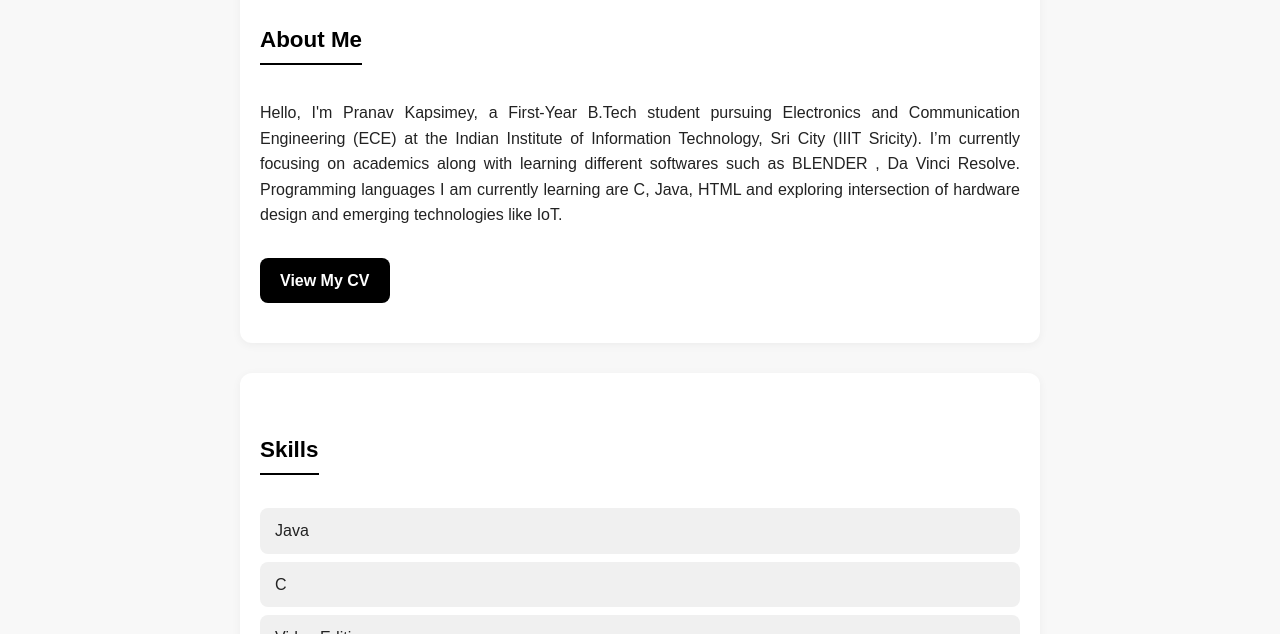
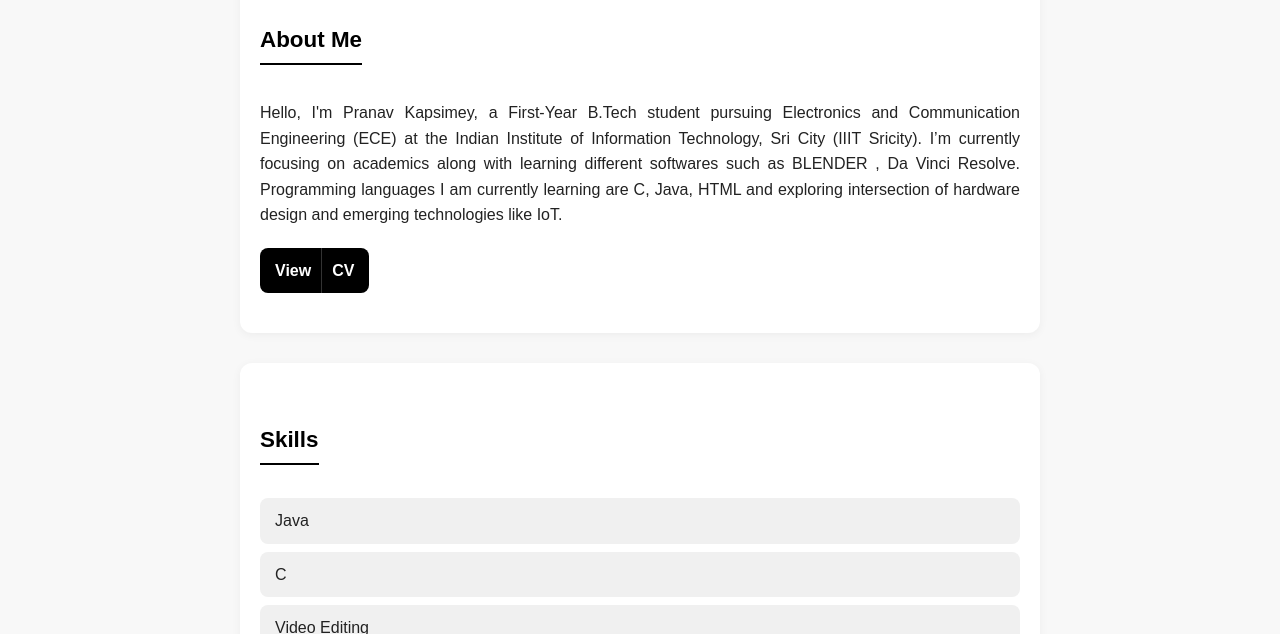
Before and after one commit to pranavkapsimey/My-portfolio, a plain HTML site: page index.html in a window 1280 px wide. Shown: the part 473-1107 px from the top of the page. Drawn offline with Linux system fonts and the light colour scheme.

Commit message:
Refactor CV button styles and layout
Updated button styles and layout in the CV section.

```diff
--- a/index.html
+++ b/index.html
@@ -46,15 +46,17 @@
       margin: 0;
       display: flex;
       justify-content: center;
-      flex-wrap: wrap; /* Allows buttons to stack on small screens */
+      flex-wrap: wrap;
     }
 
     nav li {
-      margin: 5px 10px; /* Space between buttons */
+      margin: 5px 10px;
     }
 
+    /* --- UPDATED BUTTON STYLES START --- */
     nav a {
-      color: white;
+      color: #331919; /* Dark text */
+      background-color: white; /* Solid white background */
       text-decoration: none;
       font-weight: bold;
       font-size: 0.9em;
@@ -65,10 +67,12 @@
     }
 
     nav a:hover {
-      background-color: white;
-      color: #331919; /* Dark header color */
+      background-color: #ddd; /* Light grey on hover */
+      color: #000; /* Black text */
       text-decoration: none;
+      border-color: #ddd; /* Match border to hover bg */
     }
+    /* --- UPDATED BUTTON STYLES END --- */
 
     section {
       background-color: #fff;
@@ -104,20 +108,39 @@
       margin: 10px 0;
     }
 
-    .cv-button {
-      display: inline-block;
-      background-color: #000; /* Black button */
-      color: #fff; /* White text */
-      padding: 10px 20px;
+    .cv-button-group {
+      display: flex;
+      margin-top: 20px;
+    }
+
+    .cv-button-left,
+    .cv-button-right {
+      background-color: #000;
+      color: #fff;
+      padding: 10px 15px;
       text-decoration: none;
       font-weight: bold;
-      border-radius: 8px;
-      margin-top: 20px; /* Space from the paragraph above */
-      transition: all 0.3s ease;
+      transition: background-color 0.3s ease;
+      display: inline-block;
+      line-height: 1.6;
     }
 
-    .cv-button:hover {
-      background-color: #444; /* Dark grey on hover */
+    .cv-button-left {
+      border-radius: 8px 0 0 8px;
+      text-align: right;
+      padding-right: 10px;
+    }
+
+    .cv-button-right {
+      border-radius: 0 8px 8px 0;
+      border-left: 1px solid #333;
+      text-align: left;
+      padding-left: 10px;
+    }
+
+    .cv-button-left:hover,
+    .cv-button-right:hover {
+      background-color: #444;
       text-decoration: none;
       color: #fff;
     }
@@ -219,10 +242,16 @@
     <h2>About Me</h2>
     <p>Hello, I'm Pranav Kapsimey, a First-Year B.Tech student pursuing Electronics and Communication Engineering (ECE) at the Indian Institute of Information Technology, Sri City (IIIT Sricity). I’m currently focusing on academics along with learning different softwares such as BLENDER , Da Vinci Resolve. Programming languages I am currently learning are   C, Java, HTML and exploring  intersection of hardware design and emerging technologies like IoT.</p>
 
-    <a href="https://pranavkapsimey.github.io/My-portfolio/pranavresume.jpg" target="_blank" class="cv-button">
-      View My CV
-    </a>
-    </section>
+    <div class="cv-button-group">
+      <a href="https://pranavkapsimey.github.io/My-portfolio/PranavResume.pdf" target="_blank" class="cv-button-left">
+        View
+      </a>
+      <a href="https://pranavkapsimey.github.io/My-portfolio/pranavresume.jpg" target="_blank" class="cv-button-right">
+        CV
+      </a>
+    </div>
+
+  </section>
 
   <section id="skills">
     <h2>Skills</h2>
@@ -231,7 +260,7 @@
         <li>C</li>
         <li>Video Editing</li>
         <li>3-D Modeling(<a href="https://www.blender.org/">BLENDER</a>)</li>
-        <li>IOT (using <a href="https://www.st.com/en/microcontrollers-microprocessors/stm32-32-bit-arm-cortex-mcus.html">STM32</a>)</li>
+        <li>IOT (using <a href="httpsD://www.st.com/en/microcontrollers-microprocessors/stm32-32-bit-arm-cortex-mcus.html">STM32</a>)</li>
     </ul>
 </section>
 
```
